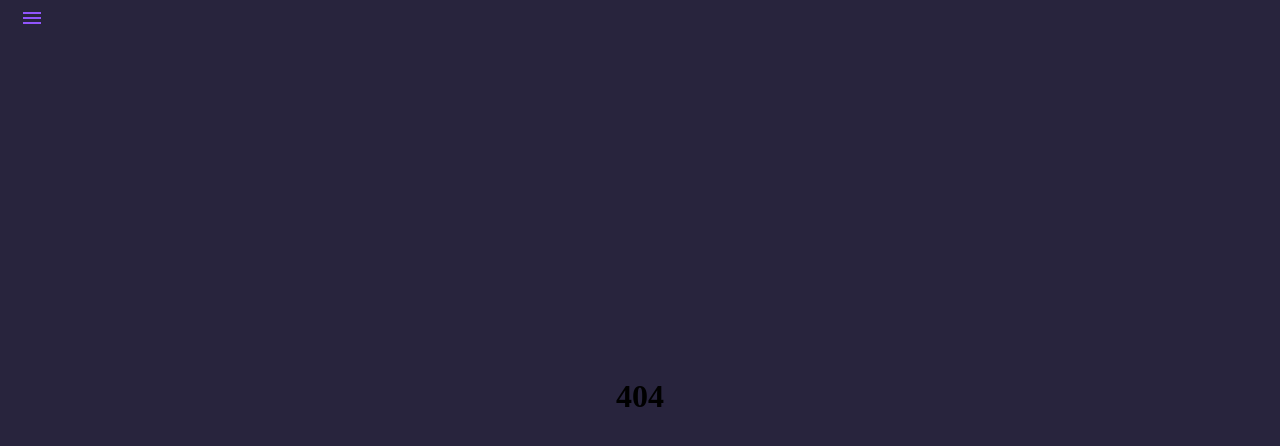
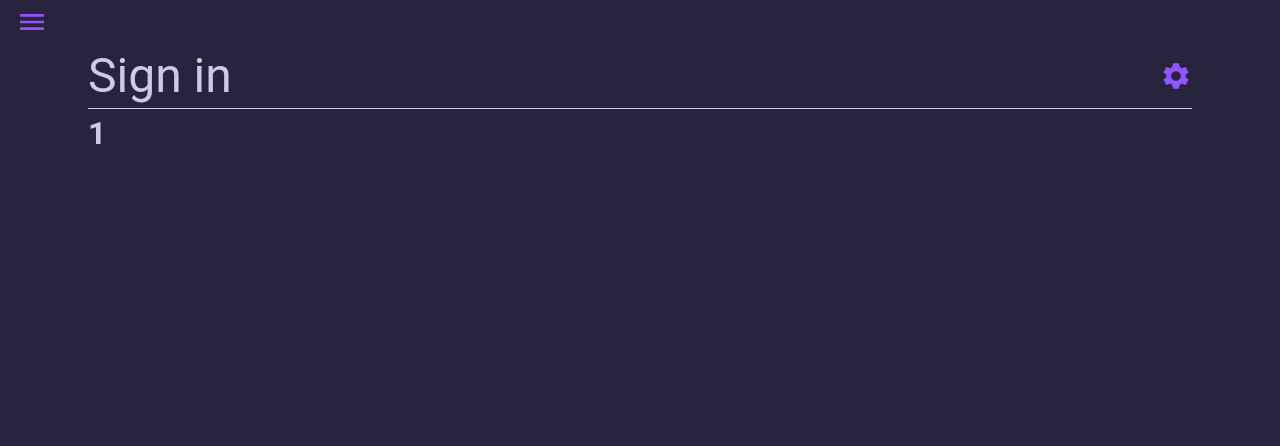
Before and after one commit to MekLiii/ProjectMGNFE, a React (Vite) app: page /project/1 in a window 1280 px wide. Before the commit this address had no page. Shown: the top 446 px of the page. Built offline with nearby package versions, Linux system fonts and the light colour scheme.

Commit message:
Added project page, to manage projects

```diff
--- a/src/App.tsx
+++ b/src/App.tsx
@@ -1,35 +1,37 @@
-import { memo } from "react";
-import { BrowserRouter, Route, Routes } from "react-router-dom";
+import { memo } from 'react'
+import { BrowserRouter, Route, Routes } from 'react-router-dom'
 
-import ProjectPage from "./pages/ProjectPage/ProjectPage";
-import { Layout } from "./Layout/Layout";
-import LoginPage from "./pages/LoginPage/LoginPage";
-import ProtectedRoute from "./utils/ProtectedRoute";
-import SignUp from "./pages/SignUpPage/SignUpPage";
-import ProjectForm from "./pages/ProjectForm/ProjectForm";
+import MainPage from './pages/MainPage/MainPage'
+import { Layout } from './Layout/Layout'
+import LoginPage from './pages/LoginPage/LoginPage'
+import ProtectedRoute from './utils/ProtectedRoute'
+import SignUp from './pages/SignUpPage/SignUpPage'
+import ProjectForm from './pages/ProjectForm/ProjectForm'
+import Project from './pages/Project/Project'
 
-function App() {
+function App () {
   return (
     <BrowserRouter>
       <Routes>
         <Route element={<Layout />}>
-          <Route path="/" element={<LoginPage />} />
-          <Route path="/signUp" element={<SignUp />} />
+          <Route path='/' element={<LoginPage />} />
+          <Route path='/signUp' element={<SignUp />} />
           <Route
-            path="/project"
+            path='/main'
             index
             element={
               <ProtectedRoute>
-                <ProjectPage />
+                <MainPage />
               </ProtectedRoute>
             }
           />
-          <Route path="/addProject/" element={<ProjectForm state="ADD"/>} />
-          <Route path="*" element={<h1>404</h1>} />
+          <Route path='/project/:id' element={<Project />} />
+          <Route path='/addProject/' element={<ProjectForm state='ADD' />} />
+          <Route path='*' element={<h1>404</h1>} />
         </Route>
       </Routes>
     </BrowserRouter>
-  );
+  )
 }
 
-export default memo(App);
+export default memo(App)
--- a/src/Layout/components/Nav.tsx
+++ b/src/Layout/components/Nav.tsx
@@ -12,7 +12,7 @@ import InboxIcon from '@mui/icons-material/MoveToInbox'
 import { useTheme } from 'styled-components'
 import { useSelector, useDispatch } from 'react-redux'
 import { toggleNavbar } from '@/redux/Slicers/Navbar'
-import { Link } from 'react-router-dom'
+import { Link, useNavigate } from 'react-router-dom'
 
 export default function Nav () {
   const {
@@ -21,6 +21,7 @@ export default function Nav () {
   const { isNavbarOpen } = useSelector((state: any) => state.navbar)
   const dispatch = useDispatch()
   const projects = useSelector((state: any) => state.projects)
+  const navigate = useNavigate()
   console.log(projects)
   const toggleDrawer =
     (open: boolean) => (event: React.KeyboardEvent | React.MouseEvent) => {
@@ -33,13 +34,6 @@ export default function Nav () {
       }
       dispatch(toggleNavbar())
     }
-  const moceedProject = [
-    {
-      name: 'Project 1',
-      id: 1,
-      description: 'This is project 1'
-    }
-  ]
 
   const list = () => (
     <StyledBox
@@ -49,21 +43,31 @@ export default function Nav () {
       onKeyDown={toggleDrawer(false)}
     >
       <List>
-        {['Projects'].map((text, index) => (
-          <ListItem key={text} disablePadding>
-            <ListItemButton>
-              <ListItemIcon>
-                <InboxIcon style={{ color: color }} />
-              </ListItemIcon>
-              <StyledListItemText primary={text} />
-            </ListItemButton>
-          </ListItem>
-        ))}
+        <ListItem
+          key={'Main page'}
+          disablePadding
+          onClick={() => {
+            navigate(`/main`)
+          }}
+        >
+          <ListItemButton>
+            {/* <ListItemIcon> */}
+            {/* <InboxIcon style={{ color: color }} /> */}
+            {/* </ListItemIcon> */}
+            <StyledListItemText primary={'Main page'} />
+          </ListItemButton>
+        </ListItem>
       </List>
       <Divider />
       <List>
         {projects.map((item, index) => (
-          <ListItem key={item.id} disablePadding>
+          <ListItem
+            key={item.id}
+            disablePadding
+            onClick={() => {
+              navigate(`/project/${item.id}`)
+            }}
+          >
             <ListItemButton>
               <ListItemIcon>
                 <InboxIcon style={{ color: color }} />
@@ -74,10 +78,12 @@ export default function Nav () {
         ))}
       </List>
       <ListItem>
-        <Link to={{
-          pathname: '/addProject',
-          replace: true
-        }}>
+        <Link
+          to={{
+            pathname: '/addProject',
+            replace: true
+          }}
+        >
           <Button variant='contained' color='primary'>
             Create new project
           </Button>
@@ -89,7 +95,13 @@ export default function Nav () {
   return (
     <>
       <Button onClick={toggleDrawer(true)}>
-        <MenuIcon />
+        <MenuIcon
+          sx={{
+            // width: '2rem',
+            // backgroundColor:"Red",
+            fontSize: '2rem'
+          }}
+        />
       </Button>
       <Drawer anchor={'left'} open={isNavbarOpen} onClose={toggleDrawer(false)}>
         {list()}
--- a/src/Layout/theme.tsx
+++ b/src/Layout/theme.tsx
@@ -58,6 +58,11 @@ const darkTheme = createTheme({
     primary: {
       main: "#9155FD",
     },
+    text: {
+      primary: "#E7E3FCDE",
+      secondary: "#E7E3FCDE",
+    },
+
   },
 });
 
--- a/src/pages/LoginPage/LoginPage.tsx
+++ b/src/pages/LoginPage/LoginPage.tsx
@@ -54,7 +54,7 @@ const LoginPage = () => {
     if (payload) {
       console.log({ payload })
       dispatch(LoginRedux(payload))
-      navigate('/project', {
+      navigate('/main', {
         replace: true
       })
     }
@@ -70,7 +70,7 @@ const LoginPage = () => {
         email: decodeToken.email,
         Guid: decodeToken.Guid
       }
-      navigate('/project', {
+      navigate('/main', {
         replace: true
       })
       dispatch(LoginRedux(payLoad))
--- a/src/pages/ProjectPage/ProjectPage.tsx
+++ b/src/pages/MainPage/MainPage.tsx
@@ -1,13 +1,15 @@
-import { Container } from './ProjectPage.styled'
-import { Button } from '@material-ui/core'
+import { Container } from './MainPage.styled'
+import { Button, Grid } from '@material-ui/core'
 import { Link, useNavigate } from 'react-router-dom'
 import { useQuery } from 'react-query'
 import { getProjectList } from './apis'
 import { useEffect } from 'react'
 import { useDispatch, useSelector } from 'react-redux'
 import { addProject } from '@/redux/Slicers/Projects'
+import Paper from '@mui/material/Paper'
+import { styled } from '@mui/material/styles'
 
-const ProjectPage = () => {
+const MainPage = () => {
   const dispatch = useDispatch()
   const projects = useSelector((state: any) => state.projects)
   const { nameid } = useSelector((state: any) => state.auth.user)
@@ -43,8 +45,37 @@ const ProjectPage = () => {
           </Link>
         </>
       )}
+      {data?.data.length > 0 && (
+        <Grid
+          container
+          spacing={3}
+          style={{
+            maxWidth: '60%'
+          }}
+        >
+          {data?.data.map((project: any) => (
+            <Grid item xs={12} sm={6} md={4} key={project.id}>
+              <Link
+                to={`/project/${project.id}`}
+                style={{
+                  textDecoration: 'none'
+                }}
+              >
+                <Item>{project.name}</Item>
+              </Link>
+            </Grid>
+          ))}
+        </Grid>
+      )}
     </Container>
   )
 }
+const Item = styled(Paper)(({ theme }) => ({
+  backgroundColor: theme.palette.mode === 'dark' ? '#1A2027' : '#fff',
+  ...theme.typography.body2,
+  padding: theme.spacing(1),
+  textAlign: 'center',
+  color: theme.palette.text.secondary
+}))
 
-export default ProjectPage
+export default MainPage
--- /dev/null
+++ b/src/pages/Project/Project.tsx
@@ -0,0 +1,45 @@
+import { useParams } from 'react-router-dom'
+import { Typography, Container } from '@mui/material'
+import Cssbaseline from '@mui/material/CssBaseline'
+import { Box } from '@material-ui/core'
+import { Settings } from '@mui/icons-material'
+
+const Project = () => {
+  const params = useParams()
+  console.log(params)
+  return (
+    <Container
+      sx={{
+        maxWidth: '90% !important',
+        height: '90vh'
+      }}
+    >
+      <Cssbaseline />
+      <Box>
+        <Typography
+          component='h1'
+          variant='h5'
+          className='whiteText'
+          sx={{
+            borderBottom: '1px solid',
+            fontSize: '3rem',
+            display: 'flex',
+            justifyContent: 'space-between',
+            alignItems: 'center'
+          }}
+        >
+          Sign in
+          <Settings
+            sx={theme => ({
+              fontSize: '2rem',
+              color: theme.palette.primary.main,
+              cursor: 'pointer'
+            })}
+          />
+        </Typography>
+      </Box>
+      <h1>{params.id}</h1>
+    </Container>
+  )
+}
+export default Project
--- a/src/pages/ProjectForm/ProjectForm.tsx
+++ b/src/pages/ProjectForm/ProjectForm.tsx
@@ -49,7 +49,7 @@ const ProjectForm = ({ state }: IProjectForm) => {
       enabled: false,
       retry: false,
       onSuccess: () => {
-        navigate('/project', {
+        navigate('/main', {
           replace: true
         })
       }
@@ -57,47 +57,6 @@ const ProjectForm = ({ state }: IProjectForm) => {
   )
 
   return (
-    // <form onSubmit={handleSubmit(onSubmit)}>
-    //   <Controller
-    //     name="projectName"
-    //     control={control}
-    //     defaultValue=""
-    //     rules={{ required: "Project Name is required" }}
-    //     render={({ field, fieldState: { error } }) => (
-    //       <TextField
-    //         {...field}
-    //         label="Project Name"
-    //         fullWidth
-    //         error={Boolean(errors.projectName)}
-    //         helperText={error ? error.message : null}
-    //       />
-    //     )}
-    //   />
-
-    //   <input
-    //     {...register("projectImage", { required: "Project Image is required" })}
-    //     type="file"
-    //     style={{ display: "none" }}
-    //     id="projectImageInput"
-    //     onChange={(e) => null}
-    //   />
-    //   <label htmlFor="projectImageInput">
-    //     <Button
-    //       variant="contained"
-    //       component="span"
-    //       startIcon={<CloudUploadIcon />}
-    //     >
-    //       Upload Project Image
-    //     </Button>
-    //   </label>
-    //   {/* {errors.projectImage && (
-    //     <p style={{ color: "red" }}>{errors.projectImage.message}</p>
-    //   )} */}
-
-    //   <Button type="submit" variant="contained" color="primary">
-    //     Submit
-    //   </Button>
-    // </form>
     <Container component='main' maxWidth='xs'>
       <CssBaseline />
       <Box
@@ -126,7 +85,6 @@ const ProjectForm = ({ state }: IProjectForm) => {
             rules={{
               required: 'Project name is required',
               pattern: {
-                //no special characters and no spaces and no numbers
                 value: /^[a-zA-Z0-9]+$/i,
                 message: 'Ivalid project name'
               }
@@ -139,34 +97,10 @@ const ProjectForm = ({ state }: IProjectForm) => {
                 fullWidth
                 autoFocus
                 error={!!errors.projectName}
-                // helperText={error ? error.projectName : null}
-                margin='normal' // Add a margin to create a gap
+                margin='normal'
               />
             )}
           />
-          {/* <Controller
-            name="configurationId"
-            control={control}
-            // rules={{
-            //   required: "Co is required",
-            // }}
-            render={({ field, fieldState: { error } }) => (
-              <TextField
-                {...field}
-                label="Password"
-                type="password"
-                variant="outlined"
-                fullWidth
-                error={error ? true : false}
-                margin="normal"
-              />
-            )}
-          />
-          <FormControlLabel
-            control={<Checkbox value="remember" color="primary" />}
-            label="Remember me"
-            className="whiteText muiCheckbox"
-          /> */}
           <LoadingButton
             type='submit'
             fullWidth
```
Also changed, not shown: src/pages/MainPage/MainPage.styled.ts (renamed from src/pages/ProjectPage/ProjectPage.styled.ts), src/pages/MainPage/apis.ts (renamed from src/pages/ProjectPage/apis.ts), src/pages/Project/Api.ts (added).
